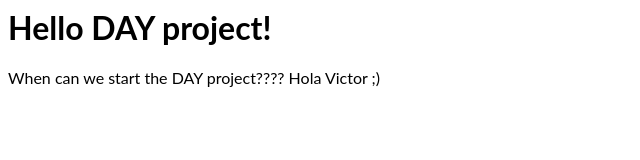
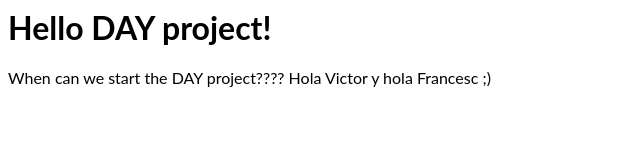
Before and after one commit to jpmargo/fifthangularapp, an Angular app: page / in a window 1280 px wide. Shown: the top 160 px of the page, without its empty margins (0-640 px from the left). Built offline with nearby package versions, Linux system fonts and the light colour scheme.

Commit message:
1 file modified

```diff
--- a/src/app/app.component.html
+++ b/src/app/app.component.html
@@ -1,4 +1,4 @@
 <hello name="{{ name }}"></hello>
 <p>
-  When can we start the DAY project???? Hola Victor ;)
+  When can we start the DAY project???? Hola Victor y hola Francesc ;)
 </p>
```
